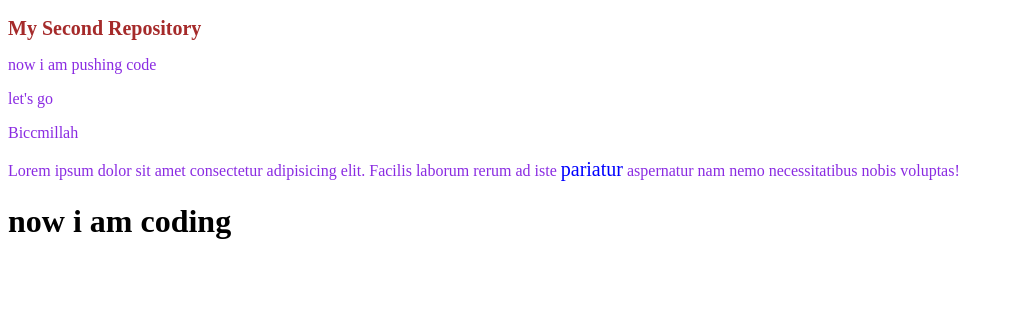
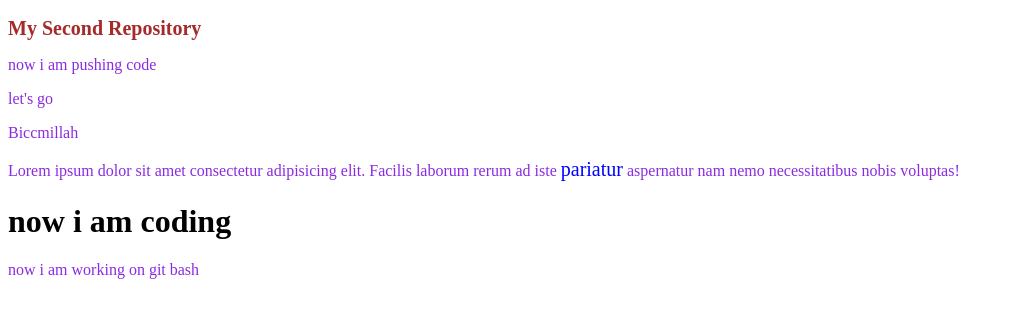
Before and after one commit to Nahiduzzamann/my-secind-repo, a plain HTML site: page index.html in a window 1280 px wide. Shown: the whole page, without its empty margins (0-1013 px from the left). Drawn offline with Linux system fonts and the light colour scheme.

Commit message:
adding some

```diff
--- a/index.html
+++ b/index.html
@@ -15,5 +15,6 @@
     <p>Biccmillah</p>
     <p>Lorem ipsum dolor sit amet consectetur adipisicing elit. Facilis laborum rerum ad iste <span id="bold">pariatur</span> aspernatur nam nemo necessitatibus nobis voluptas!</p>
     <h1>now i am coding</h1>
+    <p>now i am working on git bash</p>
 </body>
 </html>
```
